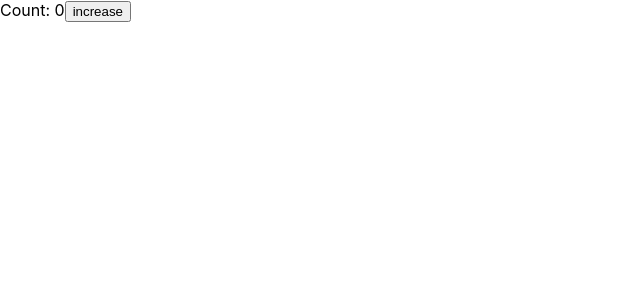
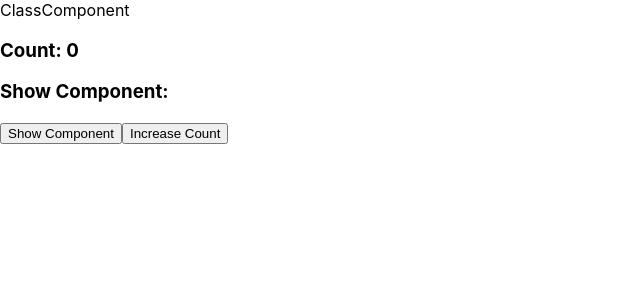
Before and after one commit to fenilbharodiya/my-app, a React (Create React App) app: page / in a window 1280 px wide. Shown: the top 300 px of the page, without its empty margins (0-640 px from the left). Built offline with nearby package versions, Linux system fonts and the light colour scheme.

Commit message:
first commit

```diff
--- a/src/App.js
+++ b/src/App.js
@@ -1,25 +1,16 @@
-import logo from './logo.svg';
-import './App.css';
-import EventComponent from './Components/Event_Prop_Validation.js/Event';
-import EventComponent1 from './Components/Event_Prop_Validation.js/Event_With_params';
+
+import ClassComponent1 from './Components/ClassComponent.js/ClassComponent1';
 import ParentComponent from './Components/Event_Prop_Validation.js/ParentComponent';
 import StatehooksComponent from './Components/Hooks/StateHooksComponent';
-import ClassComponent1 from './Components/ClassComponent1';
-import Component1 from './Components/Function_1';
-import SchoolComponent from './Components/props.js/SchoolComponent';
 
 
 
 function App() {
   return (
     <>
-      {/* <ClassComponent1 />
-      <Component1 /> */}
-      {/* <SchoolComponent /> */}
-      {/* <EventComponent /> */}
+      <ClassComponent1 />
       {/* <ParentComponent /> */}
-      {/* <EventComponent1 /> */}
-      <StatehooksComponent />
+      {/* <StatehooksComponent /> */}
     </>
   );
 }
```
